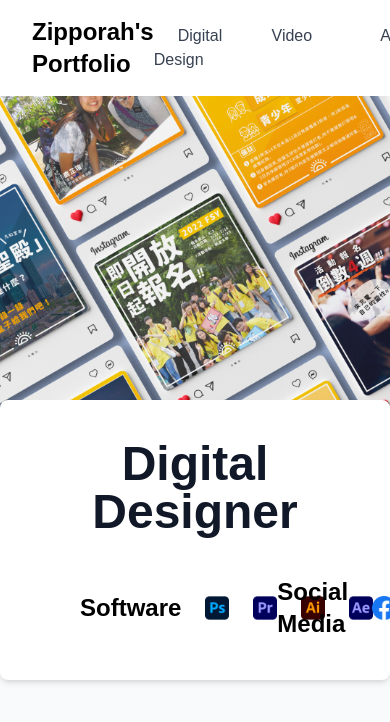
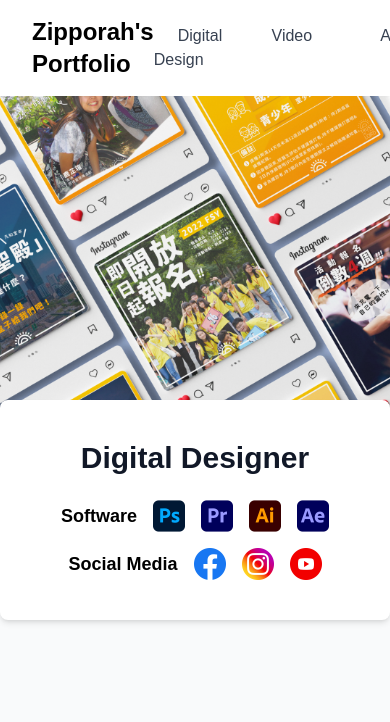
Before and after one commit to zipporah-lu/my-portfolio, a React (Create React App) app: page /#/digital-design in a window 390 px wide. Shown: the top 722 px of the page. Built offline with nearby package versions, Linux system fonts and the light colour scheme; a web font is replaced by a local one.

Commit message:
01042025

```diff
--- a/src/pages/DigitalDesign.js
+++ b/src/pages/DigitalDesign.js
@@ -10,19 +10,31 @@ const DigitalDesign = () => {
       ></div>
 
       {/* Content Section */}
-      <div className="bg-white px-20 py-10 rounded-lg w-full shadow-md -mt-20 max-w-6xl">
-        <h1 className="text-5xl font-bold text-gray-900 text-center mb-10">Digital Designer</h1>
-        <div className="flex justify-between mt-4">
-          <div className="flex items-center space-x-6">
-            <span className="text-2xl font-semibold">Software</span>
+      <div className="bg-white px-4 sm:px-8 md:px-20 py-10 rounded-lg w-full shadow-md -mt-20 max-w-6xl">
+        <h1 className="text-3xl sm:text-4xl md:text-5xl font-bold text-gray-900 text-center mb-6">
+          Digital Designer
+        </h1>
+        <div className="flex flex-col md:flex-row justify-between items-center mt-4 space-y-4 md:space-y-0">
+          <div className="flex items-center space-x-4 md:space-x-6">
+            <span className="text-lg sm:text-2xl font-semibold">Software</span>
             {['adobe-1.png', 'adobe-2.png', 'adobe-3.png', 'adobe-4.png'].map((src, index) => (
-              <img key={index} src={`${process.env.PUBLIC_URL}/${src}`} alt={src} className="w-6 h-6" />
+              <img
+                key={index}
+                src={`${process.env.PUBLIC_URL}/${src}`}
+                alt={src}
+                className="w-8 h-8 sm:w-10 sm:h-10"
+              />
             ))}
           </div>
-          <div className="flex items-center space-x-6">
-            <span className="text-2xl font-semibold">Social Media</span>
+          <div className="flex items-center space-x-4 md:space-x-6">
+            <span className="text-lg sm:text-2xl font-semibold">Social Media</span>
             {['facebook.png', 'instagram.png', 'youtube.png'].map((src, index) => (
-              <img key={index} src={`${process.env.PUBLIC_URL}/${src}`} alt={src} className="w-6 h-6" />
+              <img
+                key={index}
+                src={`${process.env.PUBLIC_URL}/${src}`}
+                alt={src}
+                className="w-8 h-8 sm:w-10 sm:h-10"
+              />
             ))}
           </div>
         </div>
```
Also changed, not shown: 11 other files (tests, documents, lock files or other folders).
